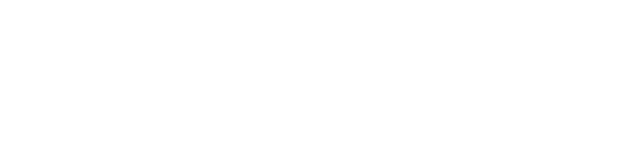
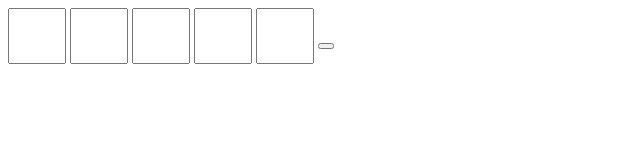
Before and after one commit to froggal/Wordle, a plain HTML site: page index.html in a window 1280 px wide. Shown: the whole page, without its empty margins (0-640 px from the left). Drawn offline with Linux system fonts and the light colour scheme.

Commit message:
필요한 CSS 코드 추가

```diff
--- a/index.html
+++ b/index.html
@@ -9,5 +9,11 @@
 </head>
 <body>
     <script src="src/app.js"></script>
+    <input type="text" class="input">
+    <input type="text" class="input">
+    <input type="text" class="input">
+    <input type="text" class="input">
+    <input type="text" class="input">
+    <button type="submit" class="submit"></button>
 </body>
 </html>
--- a/src/style.css
+++ b/src/style.css
@@ -0,0 +1,6 @@
+input {
+    width: 50px;
+    height: 50px;
+    font-size: 30px;
+    text-align: center;
+}
```
